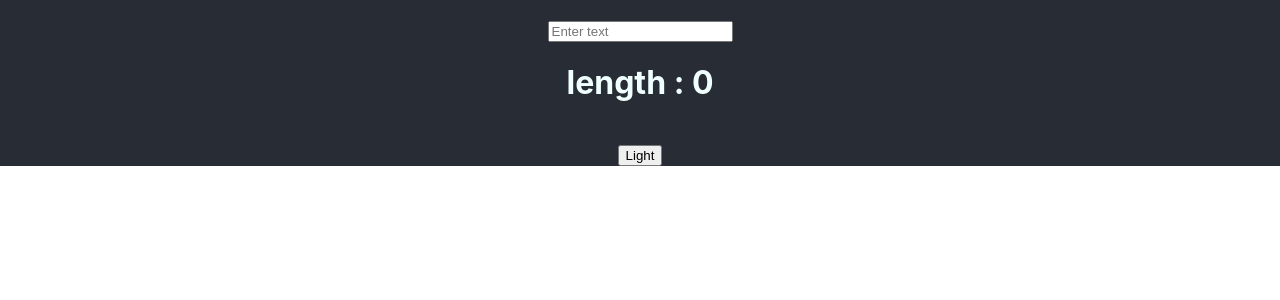
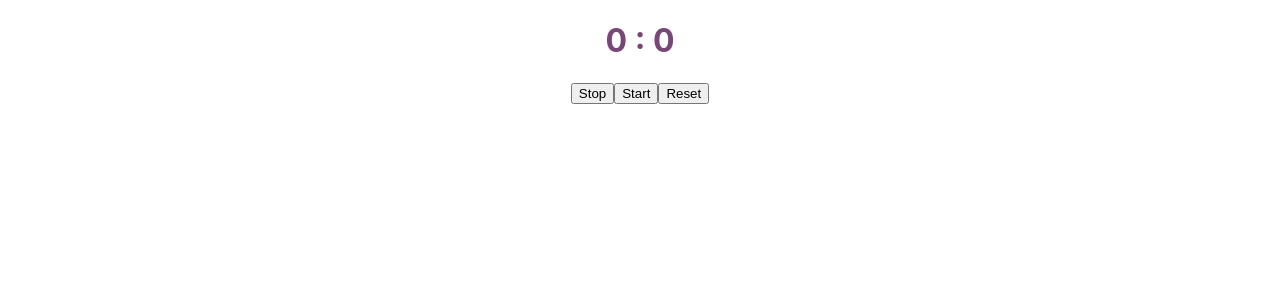
Before and after one commit to Mohammadi2005/React-Practice, a React (Create React App) app: page / in a window 1280 px wide. Shown: the top 300 px of the page. Built offline with nearby package versions, Linux system fonts and the light colour scheme.

Commit message:
Timer (useEffect)

```diff
--- a/src/App.js
+++ b/src/App.js
@@ -1,20 +1,54 @@
 import logo from './logo.svg';
 import './App.css';
-import {useState} from "react";
+import {useEffect, useState} from "react";
 
 function App() {
-    const [text, setText] = useState('');
-    const [light, setLight] = useState(false);
 
+    const [second, setSecond] = useState(0);
+    const [minute, setMinute] = useState(0);
+    const [isRunning, setIsRunning] = useState(false);
 
+    useEffect(() => {
+        let timer
+        if (isRunning) {
+        timer = setInterval(() => {
+            setSecond((prevSecond) => {
+                if (prevSecond === 59) {
+                    setMinute(prevMinute => prevMinute + 0.5);
+                        return 0;
+                    }
+                    else {
+                        return prevSecond + 1;
+                    }
+                })
+            }, 1000)
+        }
+
+        return () => clearInterval(timer)
+    })
+
+    const stop = () => {
+        setIsRunning(false);
+    }
+
+    const start = () => {
+        setIsRunning(true);
+        setSecond(0);
+        setMinute(0);
+    }
+
+    const reset = () => {
+        setIsRunning(false);
+        setSecond(0);
+        setMinute(0);
+    }
 
     return (
-        <div className={light ? 'light' : 'dark'} >
-            <br/>
-            <input type="text" placeholder="Enter text" onChange={e => setText(e.target.value)}/>
-            <h1>length : {text.length}</h1><br/>
-            {text && <h1>text : {text}</h1>}
-            <button onClick={() => setLight(!light)}>{light ? 'Dark' : 'Light'}</button>
+        <div className="App" >
+            <h1>{minute} : {second}</h1>
+            <button onClick={stop}>Stop</button>
+            <button onClick={start}>Start</button>
+            <button onClick={reset}>Reset</button>
         </div>
     );
 }
```
